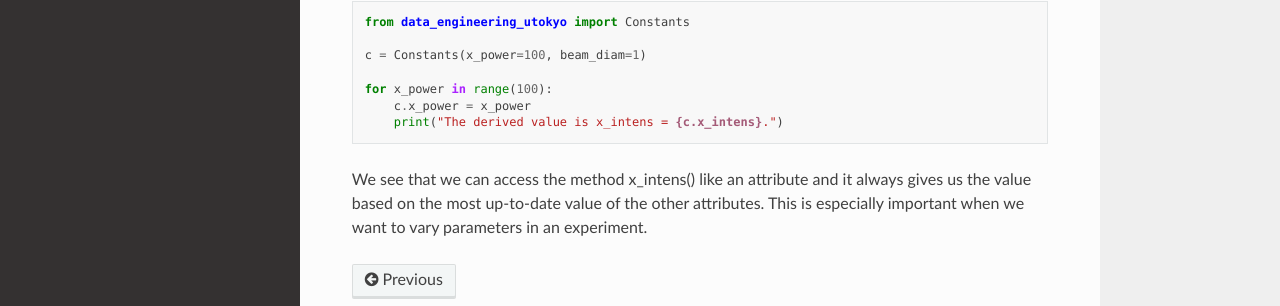
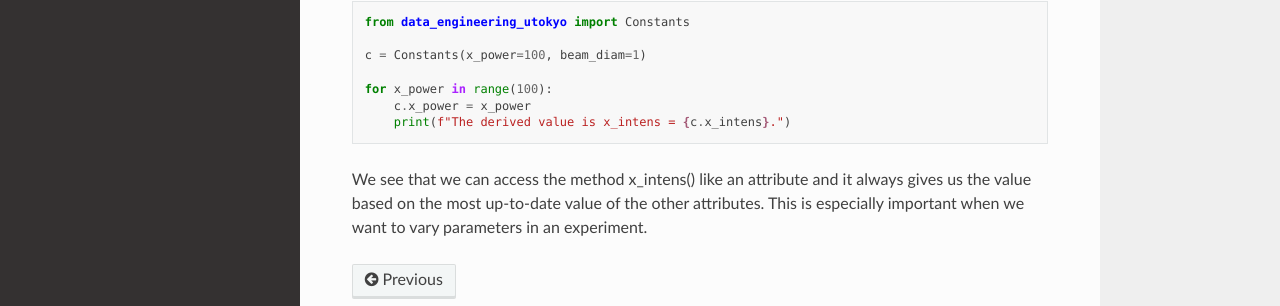
Before and after one commit to romanwixinger/data-engineering-utokyo, a Sphinx documentation site: the page built from docs/source/constants.rst, in a window 1280 px wide and 1187 px high. Shown: the part 758-1064 px from the top of the window. Built offline with Sphinx 7.4.7 and the Read the Docs theme 2.0.0, drawn with Linux system fonts in a browser that asks for light colours.

Commit message:
[docs] Small improvements.

```diff
--- a/docs/requirements.txt
+++ b/docs/requirements.txt
@@ -3,3 +3,4 @@ numpy>=1.21
 pandas>=1.4.0
 scipy>=1.9
 pylatexenc
+sphinx-rtd-theme
--- a/docs/source/constants.rst
+++ b/docs/source/constants.rst
@@ -41,7 +41,7 @@ using the properties decorator, we can now easily do update like
 
     for x_power in range(100):
         c.x_power = x_power
-        print("The derived value is x_intens = {c.x_intens}.")
+        print(f"The derived value is x_intens = {c.x_intens}.")
 
 
 We see that we can access the method x_intens() like an attribute and it always gives us the value
```
